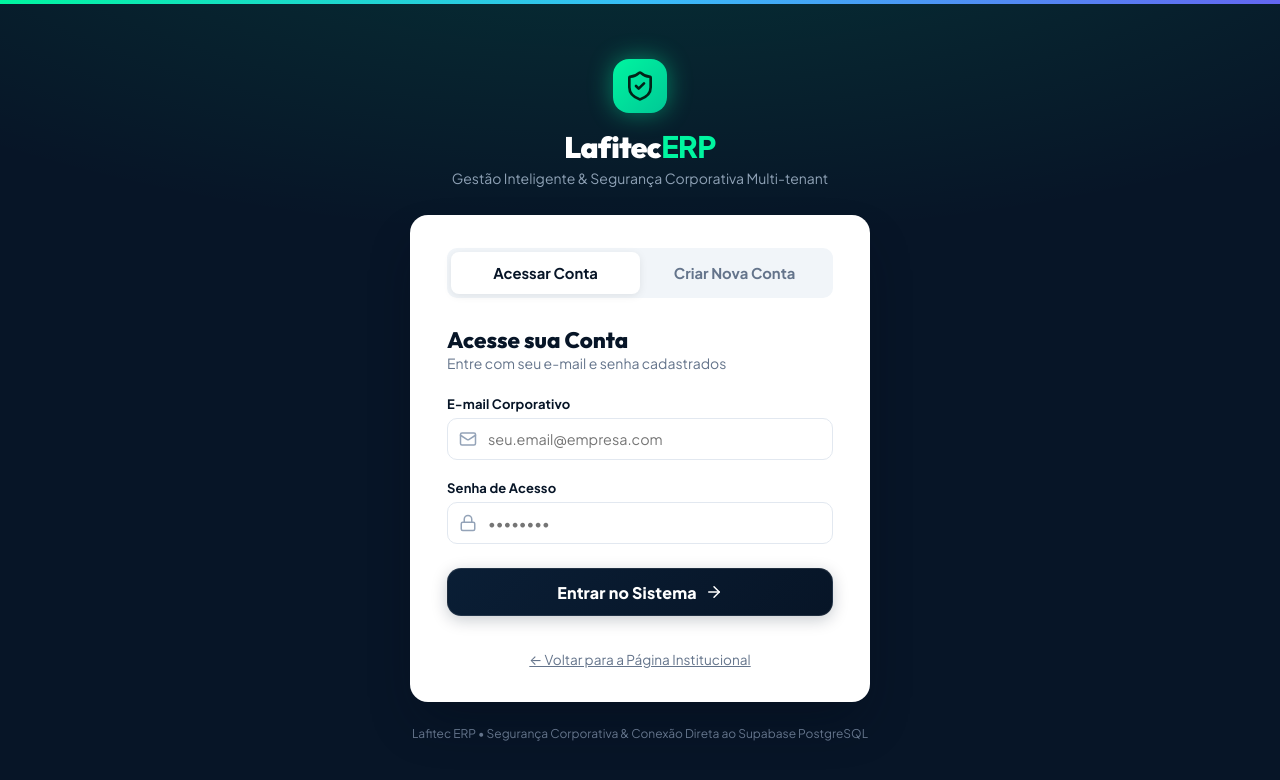
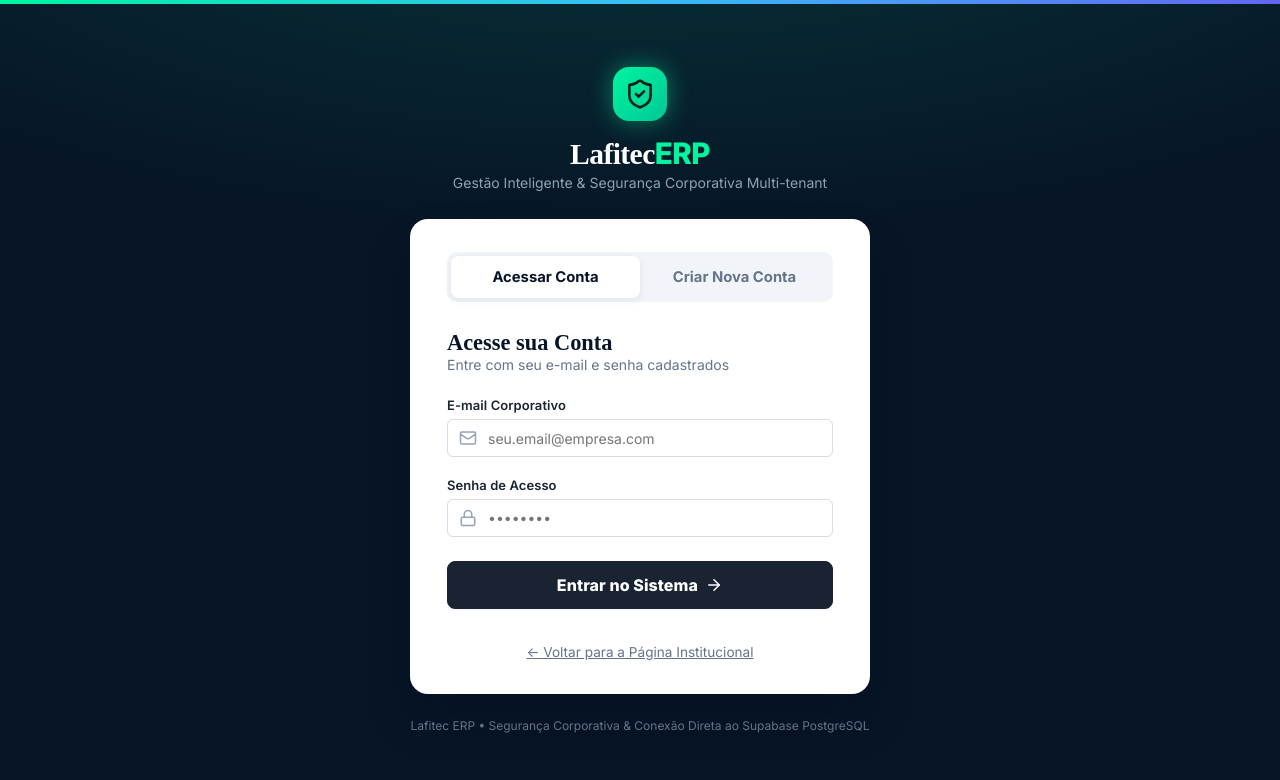
Before and after one commit to thiagolafite/lafitec-erp, a React (Vite) app: page / in a window 1280 px wide. Shown: the top 780 px of the page. Built offline with nearby package versions, Linux system fonts and the light colour scheme; no server answers.

Commit message:
design: redesign para layout corporativo e empresarial

```diff
--- a/src/index.css
+++ b/src/index.css
@@ -1,81 +1,80 @@
-/* Lafitec ERP - Ultra-Modern Enterprise High-Tech Design System */
-@import url('https://fonts.googleapis.com/css2?family=Plus+Jakarta+Sans:ital,wght@0,300;0,400;0,500;0,600;0,700;0,800;1,400;1,700&family=Outfit:wght@500;600;700;800;900&family=JetBrains+Mono:wght@400;600;700&display=swap');
+/* Lafitec ERP - Corporate Enterprise Design System */
+@import url('https://fonts.googleapis.com/css2?family=Inter:wght@300;400;500;600;700;800&family=JetBrains+Mono:wght@400;600&display=swap');
 
 :root {
-  /* High-Tech Executive Dark Canvas */
-  --primary-dark: #071527;
-  --primary-dark-hover: #0D223B;
-  --primary-dark-surface: #040C18;
-  --primary-dark-card: #0A1E35;
+  /* Corporate Navy Palette */
+  --primary-dark: #1A2332;
+  --primary-dark-hover: #243348;
+  --primary-dark-surface: #0F1824;
+  --primary-dark-card: #1E2D40;
 
-  /* Hyper-Vibrant Emerald & Electric Neon Accents */
-  --primary-accent: #00F5A0;
-  --primary-accent-dark: #00C896;
-  --primary-accent-deep: #008764;
-  --primary-accent-light: rgba(0, 245, 160, 0.12);
-  --primary-accent-glow: rgba(0, 245, 160, 0.28);
+  /* Corporate Blue Accents */
+  --primary-accent: #1E5FA3;
+  --primary-accent-dark: #1A54922;
+  --primary-accent-deep: #154a85;
+  --primary-accent-light: rgba(30, 95, 163, 0.10);
+  --primary-accent-glow: rgba(30, 95, 163, 0.18);
 
-  /* Electric Cobalt & Violet Tech */
-  --tech-blue: #38BDF8;
-  --tech-blue-glow: rgba(56, 189, 248, 0.25);
-  --tech-indigo: #6366F1;
-  --tech-indigo-glow: rgba(99, 102, 241, 0.25);
+  /* Secondary Blue */
+  --tech-blue: #2563EB;
+  --tech-blue-glow: rgba(37, 99, 235, 0.15);
+  --tech-indigo: #3B4F9C;
+  --tech-indigo-glow: rgba(59, 79, 156, 0.15);
 
   /* Surface & Background Tokens */
-  --bg-main: #F4F7FB;
+  --bg-main: #F1F4F8;
   --bg-card: #FFFFFF;
-  --bg-card-subtle: #F8FAFD;
-  --bg-sidebar: #051120;
-  --bg-sidebar-surface: #091A2E;
+  --bg-card-subtle: #F8FAFC;
+  --bg-sidebar: #1C2A3A;
+  --bg-sidebar-surface: #162236;
 
   /* Typography Colors */
-  --text-main: #0B192C;
-  --text-muted: #576F86;
+  --text-main: #1A2332;
+  --text-muted: #5A6B82;
   --text-light: #8FA2B6;
   --text-white: #FFFFFF;
 
   /* Borders & Dividers */
-  --border-color: #E2E8F0;
-  --border-subtle: #EDF2F7;
-  --border-glass: rgba(255, 255, 255, 0.12);
-  --border-accent: rgba(0, 245, 160, 0.35);
+  --border-color: #D4DCE8;
+  --border-subtle: #E8EDF4;
+  --border-glass: rgba(255, 255, 255, 0.10);
+  --border-accent: rgba(30, 95, 163, 0.30);
 
   /* Functional Status Colors */
-  --success: #10B981;
-  --success-bg: rgba(16, 185, 129, 0.1);
-  --warning: #F59E0B;
-  --warning-bg: rgba(245, 158, 11, 0.1);
-  --danger: #EF4444;
-  --danger-bg: rgba(239, 68, 68, 0.1);
-  --info: #0284C7;
-  --info-bg: rgba(2, 132, 199, 0.1);
+  --success: #16A34A;
+  --success-bg: rgba(22, 163, 74, 0.08);
+  --warning: #D97706;
+  --warning-bg: rgba(217, 119, 6, 0.08);
+  --danger: #DC2626;
+  --danger-bg: rgba(220, 38, 38, 0.08);
+  --info: #0369A1;
+  --info-bg: rgba(3, 105, 161, 0.08);
 
-  /* Modern Layered Shadows */
-  --shadow-xs: 0 1px 3px 0 rgba(11, 25, 44, 0.04);
-  --shadow-sm: 0 4px 8px -2px rgba(11, 25, 44, 0.05), 0 2px 4px -2px rgba(11, 25, 44, 0.03);
-  --shadow-md: 0 10px 24px -4px rgba(11, 25, 44, 0.08), 0 4px 8px -2px rgba(11, 25, 44, 0.04);
-  --shadow-lg: 0 20px 36px -8px rgba(7, 21, 39, 0.12), 0 8px 16px -4px rgba(7, 21, 39, 0.06);
-  --shadow-xl: 0 28px 60px -12px rgba(4, 12, 24, 0.28);
-  --shadow-glow: 0 0 24px rgba(0, 245, 160, 0.28);
+  /* Layered Shadows */
+  --shadow-xs: 0 1px 3px 0 rgba(26, 35, 50, 0.05);
+  --shadow-sm: 0 2px 6px -1px rgba(26, 35, 50, 0.07), 0 1px 4px -1px rgba(26, 35, 50, 0.04);
+  --shadow-md: 0 8px 20px -4px rgba(26, 35, 50, 0.10), 0 3px 8px -2px rgba(26, 35, 50, 0.05);
+  --shadow-lg: 0 16px 32px -6px rgba(15, 24, 36, 0.14), 0 6px 14px -4px rgba(15, 24, 36, 0.07);
+  --shadow-xl: 0 24px 48px -10px rgba(15, 24, 36, 0.22);
 
   /* Radii */
-  --radius-xs: 6px;
-  --radius-sm: 10px;
-  --radius-md: 14px;
-  --radius-lg: 20px;
-  --radius-xl: 28px;
+  --radius-xs: 4px;
+  --radius-sm: 6px;
+  --radius-md: 8px;
+  --radius-lg: 12px;
+  --radius-xl: 16px;
   --radius-full: 9999px;
 
-  /* Curves & Timing */
-  --transition-fast: all 0.18s cubic-bezier(0.16, 1, 0.3, 1);
-  --transition-normal: all 0.28s cubic-bezier(0.16, 1, 0.3, 1);
+  /* Transitions */
+  --transition-fast: all 0.15s ease;
+  --transition-normal: all 0.22s ease;
 }
 
 * {
   margin: 0;
   padding: 0;
   box-sizing: border-box;
-  font-family: 'Plus Jakarta Sans', -apple-system, BlinkMacSystemFont, 'Segoe UI', Roboto, sans-serif;
+  font-family: 'Inter', -apple-system, BlinkMacSystemFont, 'Segoe UI', Roboto, sans-serif;
   -webkit-font-smoothing: antialiased;
 }
 
@@ -86,20 +85,20 @@ body {
   overflow-x: hidden;
 }
 
-/* Custom High-Tech Scrollbar */
+/* Scrollbar */
 ::-webkit-scrollbar {
-  width: 7px;
-  height: 7px;
+  width: 6px;
+  height: 6px;
 }
 ::-webkit-scrollbar-track {
   background: #EDF2F7;
 }
 ::-webkit-scrollbar-thumb {
-  background: #CBD5E1;
-  border-radius: 4px;
+  background: #B0BDC8;
+  border-radius: 3px;
 }
 ::-webkit-scrollbar-thumb:hover {
-  background: #94A3B8;
+  background: #8FA2B6;
 }
 
 /* Base App Layout */
@@ -116,24 +115,22 @@ body {
   flex-direction: column;
   min-width: 0;
   overflow-y: auto;
-  background: radial-gradient(circle at top right, rgba(0, 245, 160, 0.03) 0%, transparent 40%),
-              radial-gradient(circle at bottom left, rgba(56, 189, 248, 0.03) 0%, transparent 40%),
-              var(--bg-main);
+  background: var(--bg-main);
 }
 
 .page-body {
-  padding: 2.25rem;
+  padding: 2rem 2.25rem;
   max-width: 1440px;
   width: 100%;
   margin: 0 auto;
 }
 
-/* Modern Card Surface */
+/* Card Surface */
 .card {
   background: var(--bg-card);
   border: 1px solid var(--border-color);
   border-radius: var(--radius-md);
-  padding: 1.65rem;
+  padding: 1.5rem;
   box-shadow: var(--shadow-sm);
   transition: var(--transition-normal);
   position: relative;
@@ -141,72 +138,71 @@ body {
 
 .card:hover {
   box-shadow: var(--shadow-md);
-  border-color: #CBD5E1;
+  border-color: #BCC8D8;
 }
 
 .card-header {
   display: flex;
   align-items: center;
   justify-content: space-between;
-  margin-bottom: 1.35rem;
+  margin-bottom: 1.25rem;
   flex-wrap: wrap;
   gap: 0.75rem;
 }
 
 .card-title {
-  font-family: 'Outfit', 'Plus Jakarta Sans', sans-serif;
-  font-size: 1.15rem;
+  font-size: 1rem;
   font-weight: 700;
   color: var(--primary-dark);
   display: flex;
   align-items: center;
-  gap: 0.65rem;
-  letter-spacing: -0.01em;
+  gap: 0.6rem;
+  letter-spacing: -0.005em;
 }
 
-/* High-Impact Action Buttons */
+/* Action Buttons */
 .btn {
   display: inline-flex;
   align-items: center;
   justify-content: center;
-  gap: 0.5rem;
-  padding: 0.65rem 1.35rem;
+  gap: 0.45rem;
+  padding: 0.6rem 1.25rem;
   font-size: 0.875rem;
-  font-weight: 700;
+  font-weight: 600;
   border-radius: var(--radius-sm);
   border: 1px solid transparent;
   cursor: pointer;
   transition: var(--transition-fast);
   text-decoration: none;
-  line-height: 1.2;
-  letter-spacing: 0.01em;
+  line-height: 1.25;
+  letter-spacing: 0.005em;
 }
 
 .btn-primary {
-  background: linear-gradient(135deg, #0A1E35 0%, #071527 100%);
+  background: var(--primary-dark);
   color: var(--text-white);
-  border: 1px solid rgba(255, 255, 255, 0.1);
-  box-shadow: 0 4px 16px rgba(7, 21, 39, 0.22);
+  border-color: var(--primary-dark);
+  box-shadow: var(--shadow-xs);
 }
 
 .btn-primary:hover {
-  background: linear-gradient(135deg, #102A48 0%, #0B1E34 100%);
-  transform: translateY(-2px);
-  box-shadow: 0 8px 24px rgba(7, 21, 39, 0.32);
+  background: var(--primary-dark-hover);
+  border-color: var(--primary-dark-hover);
+  box-shadow: var(--shadow-sm);
 }
 
 .btn-accent {
-  background: linear-gradient(135deg, #00F5A0 0%, #00D48B 50%, #00B377 100%);
-  color: #032318;
-  font-weight: 800;
-  border: 1px solid rgba(255, 255, 255, 0.4);
-  box-shadow: 0 4px 16px rgba(0, 245, 160, 0.32);
+  background: var(--primary-accent);
+  color: #FFFFFF;
+  font-weight: 600;
+  border-color: #1a5494;
+  box-shadow: var(--shadow-xs);
 }
 
 .btn-accent:hover {
-  background: linear-gradient(135deg, #1AFFB0 0%, #00E696 100%);
-  box-shadow: 0 8px 24px rgba(0, 245, 160, 0.45);
-  transform: translateY(-2px);
+  background: var(--primary-accent-deep);
+  border-color: #154a85;
+  box-shadow: var(--shadow-sm);
 }
 
 .btn-outline {
@@ -217,43 +213,43 @@ body {
 }
 
 .btn-outline:hover {
-  background-color: #F8FAFD;
-  border-color: #CBD5E1;
+  background-color: #F4F7FB;
+  border-color: #BCC8D8;
   color: var(--primary-dark);
-  transform: translateY(-1px);
 }
 
 .btn-danger {
-  background: linear-gradient(135deg, #EF4444 0%, #DC2626 100%);
+  background: var(--danger);
   color: white;
-  box-shadow: 0 4px 14px rgba(239, 68, 68, 0.25);
+  border-color: #c01f1f;
+  box-shadow: var(--shadow-xs);
 }
 
 .btn-danger:hover {
-  background: linear-gradient(135deg, #F87171 0%, #EF4444 100%);
-  transform: translateY(-1px);
-  box-shadow: 0 6px 18px rgba(239, 68, 68, 0.35);
+  background: #c01f1f;
+  border-color: #a31a1a;
+  box-shadow: var(--shadow-sm);
 }
 
 .btn-sm {
-  padding: 0.45rem 0.95rem;
+  padding: 0.4rem 0.9rem;
   font-size: 0.8125rem;
   border-radius: var(--radius-xs);
 }
 
 .btn-lg {
-  padding: 0.9rem 1.85rem;
-  font-size: 1.05rem;
+  padding: 0.75rem 1.75rem;
+  font-size: 1rem;
   border-radius: var(--radius-md);
 }
 
 .btn-icon {
-  width: 34px;
-  height: 34px;
+  width: 32px;
+  height: 32px;
   display: inline-flex;
   align-items: center;
   justify-content: center;
-  border-radius: var(--radius-xs);
+  border-radius: var(--radius-sm);
   color: var(--text-muted);
   background: #FFFFFF;
   border: 1px solid var(--border-color);
@@ -263,80 +259,79 @@ body {
 }
 
 .btn-icon:hover {
-  background-color: #F0FDF4;
-  border-color: var(--primary-accent-dark);
-  color: var(--primary-accent-deep);
-  transform: translateY(-1px);
+  background-color: #EBF3FC;
+  border-color: var(--primary-accent);
+  color: var(--primary-accent);
 }
 
-/* Refined Status Badges */
+/* Status Badges */
 .badge {
   display: inline-flex;
   align-items: center;
-  gap: 0.375rem;
-  padding: 0.28rem 0.85rem;
-  font-size: 0.725rem;
-  font-weight: 800;
-  border-radius: var(--radius-full);
-  letter-spacing: 0.04em;
+  gap: 0.3rem;
+  padding: 0.22rem 0.75rem;
+  font-size: 0.72rem;
+  font-weight: 700;
+  border-radius: var(--radius-xs);
+  letter-spacing: 0.03em;
   text-transform: uppercase;
 }
 
 .badge-success {
   background-color: var(--success-bg);
-  color: #047857;
-  border: 1px solid rgba(16, 185, 129, 0.25);
+  color: #15803D;
+  border: 1px solid rgba(22, 163, 74, 0.20);
 }
 
 .badge-warning {
   background-color: var(--warning-bg);
   color: #B45309;
-  border: 1px solid rgba(245, 158, 11, 0.25);
+  border: 1px solid rgba(217, 119, 6, 0.20);
 }
 
 .badge-danger {
   background-color: var(--danger-bg);
   color: #B91C1C;
-  border: 1px solid rgba(239, 68, 68, 0.25);
+  border: 1px solid rgba(220, 38, 38, 0.20);
 }
 
 .badge-info {
   background-color: var(--info-bg);
   color: #0369A1;
-  border: 1px solid rgba(2, 132, 199, 0.25);
+  border: 1px solid rgba(3, 105, 161, 0.20);
 }
 
 .badge-accent {
   background-color: var(--primary-accent-light);
-  color: #007A5A;
-  border: 1px solid rgba(0, 200, 150, 0.35);
+  color: var(--primary-accent);
+  border: 1px solid rgba(30, 95, 163, 0.25);
 }
 
 .badge-dark {
-  background-color: #0A1E35;
+  background-color: var(--primary-dark);
   color: #FFFFFF;
-  border: 1px solid rgba(255, 255, 255, 0.12);
+  border: 1px solid rgba(255, 255, 255, 0.10);
 }
 
-/* Polished Form Inputs */
+/* Form Inputs */
 .form-group {
-  margin-bottom: 1.25rem;
+  margin-bottom: 1.15rem;
   display: flex;
   flex-direction: column;
-  gap: 0.4rem;
+  gap: 0.35rem;
 }
 
 .form-label {
   font-size: 0.8125rem;
-  font-weight: 700;
+  font-weight: 600;
   color: var(--primary-dark);
-  letter-spacing: 0.01em;
+  letter-spacing: 0.005em;
 }
 
 .form-input, .form-select, .form-textarea {
   width: 100%;
-  padding: 0.68rem 0.95rem;
-  font-size: 0.9rem;
+  padding: 0.6rem 0.875rem;
+  font-size: 0.875rem;
   border: 1px solid var(--border-color);
   border-radius: var(--radius-sm);
   background-color: #FFFFFF;
@@ -346,7 +341,7 @@ body {
 }
 
 .form-input:focus, .form-select:focus, .form-textarea:focus {
-  border-color: var(--primary-accent-dark);
+  border-color: var(--primary-accent);
   box-shadow: 0 0 0 3px var(--primary-accent-glow);
   background-color: #FFFFFF;
 }
@@ -357,7 +352,7 @@ body {
   gap: 1rem;
 }
 
-/* Tables with Sleek Sticky Look */
+/* Tables */
 .table-responsive {
   width: 100%;
   overflow-x: auto;
@@ -372,19 +367,19 @@ body {
 }
 
 .table th {
-  background-color: #F8FAFD;
+  background-color: #F4F7FB;
   color: var(--text-muted);
-  font-size: 0.725rem;
-  font-weight: 800;
+  font-size: 0.72rem;
+  font-weight: 700;
   text-transform: uppercase;
-  letter-spacing: 0.06em;
-  padding: 0.95rem 1.15rem;
+  letter-spacing: 0.05em;
+  padding: 0.85rem 1.1rem;
   text-align: left;
   border-bottom: 1px solid var(--border-color);
 }
 
 .table td {
-  padding: 1.05rem 1.15rem;
+  padding: 0.95rem 1.1rem;
   font-size: 0.875rem;
   color: var(--text-main);
   border-bottom: 1px solid var(--border-subtle);
@@ -396,24 +391,24 @@ body {
 }
 
 .table tbody tr:hover {
-  background-color: #F4F8FC;
+  background-color: #F4F7FB;
 }
 
-/* Luxury Modal Overlay */
+/* Modal */
 .modal-overlay {
   position: fixed;
   top: 0;
   left: 0;
   right: 0;
   bottom: 0;
-  background-color: rgba(5, 17, 32, 0.72);
-  backdrop-filter: blur(10px);
+  background-color: rgba(15, 24, 36, 0.65);
+  backdrop-filter: blur(4px);
   display: flex;
   align-items: center;
   justify-content: center;
   z-index: 1000;
   padding: 1.25rem;
-  animation: fadeIn 0.22s ease-out;
+  animation: fadeIn 0.18s ease-out;
 }
 
 .modal-content {
@@ -423,8 +418,8 @@ body {
   max-width: 620px;
   box-shadow: var(--shadow-xl);
   overflow: hidden;
-  border: 1px solid rgba(255, 255, 255, 0.2);
-  animation: slideUp 0.28s cubic-bezier(0.16, 1, 0.3, 1);
+  border: 1px solid var(--border-color);
+  animation: slideUp 0.22s ease-out;
   transition: transform 0.15s ease, box-shadow 0.15s ease;
 }
 
@@ -436,33 +431,32 @@ body {
 
 .modal-shake {
   animation: modalShake 0.35s ease-in-out !important;
-  box-shadow: 0 0 0 3px rgba(0, 200, 150, 0.5), var(--shadow-xl) !important;
+  box-shadow: 0 0 0 3px rgba(30, 95, 163, 0.35), var(--shadow-xl) !important;
 }
 
 .modal-header {
-  padding: 1.35rem 1.75rem;
-  background: linear-gradient(135deg, #071527 0%, #0C2138 100%);
+  padding: 1.2rem 1.5rem;
+  background: var(--primary-dark);
   color: white;
   display: flex;
   align-items: center;
   justify-content: space-between;
-  border-bottom: 1px solid rgba(255, 255, 255, 0.08);
+  border-bottom: 1px solid rgba(255, 255, 255, 0.07);
 }
 
 .modal-title {
-  font-family: 'Outfit', 'Plus Jakarta Sans', sans-serif;
-  font-size: 1.15rem;
+  font-size: 1rem;
   font-weight: 700;
   color: white;
-  letter-spacing: -0.01em;
+  letter-spacing: -0.005em;
 }
 
 .modal-close {
-  background: rgba(255, 255, 255, 0.08);
-  border: 1px solid rgba(255, 255, 255, 0.12);
-  color: rgba(255, 255, 255, 0.8);
+  background: rgba(255, 255, 255, 0.07);
+  border: 1px solid rgba(255, 255, 255, 0.10);
+  color: rgba(255, 255, 255, 0.75);
   cursor: pointer;
-  padding: 0.35rem;
+  padding: 0.3rem;
   border-radius: var(--radius-xs);
   display: flex;
   align-items: center;
@@ -472,77 +466,75 @@ body {
 
 .modal-close:hover {
   color: white;
-  background: rgba(239, 68, 68, 0.2);
-  border-color: #EF4444;
+  background: rgba(220, 38, 38, 0.18);
+  border-color: #DC2626;
 }
 
 .modal-body {
-  padding: 1.75rem;
+  padding: 1.5rem;
   max-height: 78vh;
   overflow-y: auto;
 }
 
 .modal-footer {
-  padding: 1.15rem 1.75rem;
-  background-color: #F8FAFD;
+  padding: 1rem 1.5rem;
+  background-color: #F8FAFC;
   border-top: 1px solid var(--border-color);
   display: flex;
   align-items: center;
   justify-content: flex-end;
-  gap: 0.75rem;
+  gap: 0.65rem;
 }
 
-/* Sidebar & High-Tech Navigation */
+/* Sidebar & Navigation */
 .sidebar {
-  width: 280px;
-  background: linear-gradient(180deg, #051120 0%, #071629 50%, #040E1B 100%);
+  width: 272px;
+  background: var(--bg-sidebar);
   color: white;
   display: flex;
   flex-direction: column;
   min-height: 100vh;
   transition: var(--transition-normal);
-  border-right: 1px solid rgba(255, 255, 255, 0.08);
+  border-right: 1px solid rgba(255, 255, 255, 0.06);
   position: relative;
-  box-shadow: 4px 0 24px rgba(4, 12, 24, 0.3);
+  box-shadow: 2px 0 16px rgba(15, 24, 36, 0.22);
 }
 
 .sidebar-logo {
-  padding: 1.5rem;
+  padding: 1.35rem 1.25rem;
   display: flex;
   align-items: center;
-  gap: 0.95rem;
-  border-bottom: 1px solid rgba(255, 255, 255, 0.08);
+  gap: 0.85rem;
+  border-bottom: 1px solid rgba(255, 255, 255, 0.07);
 }
 
 .sidebar-brand {
-  font-family: 'Outfit', sans-serif;
-  font-size: 1.45rem;
-  font-weight: 900;
-  letter-spacing: -0.03em;
+  font-size: 1.3rem;
+  font-weight: 800;
+  letter-spacing: -0.02em;
   color: white;
 }
 
 .sidebar-brand span {
-  color: var(--primary-accent);
-  text-shadow: 0 0 16px rgba(0, 245, 160, 0.5);
+  color: #5B9BD5;
 }
 
 .sidebar-nav {
-  padding: 1.25rem 0.95rem;
+  padding: 1.1rem 0.85rem;
   display: flex;
   flex-direction: column;
-  gap: 0.35rem;
+  gap: 0.25rem;
   flex: 1;
 }
 
 .sidebar-item {
   display: flex;
   align-items: center;
-  gap: 0.9rem;
-  padding: 0.75rem 1.1rem;
-  color: #8FA2B6;
+  gap: 0.8rem;
+  padding: 0.65rem 1rem;
+  color: #A0B0C0;
   font-size: 0.875rem;
-  font-weight: 600;
+  font-weight: 500;
   border-radius: var(--radius-sm);
   text-decoration: none;
   transition: var(--transition-fast);
@@ -556,82 +548,77 @@ body {
 
 .sidebar-item:hover {
   color: #FFFFFF;
-  background-color: rgba(255, 255, 255, 0.06);
-  border-color: rgba(255, 255, 255, 0.08);
-  transform: translateX(2px);
+  background-color: rgba(255, 255, 255, 0.07);
+  border-color: rgba(255, 255, 255, 0.07);
 }
 
 .sidebar-item.active {
-  background: linear-gradient(135deg, rgba(0, 245, 160, 0.15) 0%, rgba(0, 200, 150, 0.05) 100%);
-  color: #00F5A0;
-  font-weight: 800;
-  border: 1px solid rgba(0, 245, 160, 0.4);
-  box-shadow: 0 4px 20px rgba(0, 245, 160, 0.15);
+  background: rgba(30, 95, 163, 0.20);
+  color: #FFFFFF;
+  font-weight: 600;
+  border: 1px solid rgba(30, 95, 163, 0.35);
 }
 
 .sidebar-item.active::before {
   content: '';
   position: absolute;
   left: 0;
-  top: 20%;
-  height: 60%;
-  width: 4px;
-  background-color: #00F5A0;
-  border-radius: 0 4px 4px 0;
-  box-shadow: 0 0 10px #00F5A0;
+  top: 15%;
+  height: 70%;
+  width: 3px;
+  background-color: #5B9BD5;
+  border-radius: 0 3px 3px 0;
 }
 
-/* Floating Glass Topbar */
+/* Topbar */
 .topbar {
-  height: 72px;
-  background-color: rgba(255, 255, 255, 0.88);
-  backdrop-filter: blur(16px);
-  border-bottom: 1px solid rgba(226, 232, 240, 0.8);
-  padding: 0 2.25rem;
+  height: 60px;
+  background-color: #FFFFFF;
+  border-bottom: 1px solid var(--border-color);
+  padding: 0 2rem;
   display: flex;
   align-items: center;
   justify-content: space-between;
   position: sticky;
   top: 0;
   z-index: 100;
-  box-shadow: 0 2px 12px rgba(11, 25, 44, 0.03);
+  box-shadow: 0 1px 4px rgba(26, 35, 50, 0.04);
 }
 
 .page-header {
-  margin-bottom: 2rem;
+  margin-bottom: 1.75rem;
   display: flex;
   align-items: center;
   justify-content: space-between;
   flex-wrap: wrap;
-  gap: 1.25rem;
+  gap: 1rem;
 }
 
 .page-title-group h1 {
-  font-family: 'Outfit', 'Plus Jakarta Sans', sans-serif;
-  font-size: 1.85rem;
-  font-weight: 800;
+  font-size: 1.6rem;
+  font-weight: 700;
   color: var(--primary-dark);
   letter-spacing: -0.02em;
 }
 
 .page-title-group p {
   color: var(--text-muted);
-  font-size: 0.9rem;
-  margin-top: 0.25rem;
+  font-size: 0.875rem;
+  margin-top: 0.2rem;
 }
 
-/* High-Impact Stat Grid & KPI Cards */
+/* Stat Grid & KPI Cards */
 .stat-grid {
   display: grid;
-  grid-template-columns: repeat(auto-fit, minmax(250px, 1fr));
-  gap: 1.35rem;
-  margin-bottom: 2.25rem;
+  grid-template-columns: repeat(auto-fit, minmax(230px, 1fr));
+  gap: 1.25rem;
+  margin-bottom: 2rem;
 }
 
 .stat-card {
   background: #FFFFFF;
   border-radius: var(--radius-md);
-  padding: 1.45rem 1.65rem;
+  padding: 1.35rem 1.5rem;
   border: 1px solid var(--border-color);
   box-shadow: var(--shadow-sm);
   display: flex;
@@ -649,15 +636,14 @@ body {
   left: 0;
   right: 0;
   height: 3px;
-  background: linear-gradient(90deg, #00F5A0, #38BDF8);
+  background: var(--primary-accent);
   opacity: 0;
-  transition: opacity 0.3s ease;
+  transition: opacity 0.22s ease;
 }
 
 .stat-card:hover {
   box-shadow: var(--shadow-md);
-  transform: translateY(-3px);
-  border-color: #CBD5E1;
+  border-color: #BCC8D8;
 }
 
 .stat-card:hover::after {
@@ -665,25 +651,24 @@ body {
 }
 
 .stat-val {
-  font-family: 'Outfit', 'Plus Jakarta Sans', sans-serif;
-  font-size: 1.95rem;
-  font-weight: 800;
+  font-size: 1.75rem;
+  font-weight: 700;
   color: var(--primary-dark);
-  margin-top: 0.35rem;
+  margin-top: 0.3rem;
   letter-spacing: -0.02em;
 }
 
 .stat-label {
-  font-size: 0.775rem;
-  font-weight: 800;
+  font-size: 0.75rem;
+  font-weight: 700;
   color: var(--text-muted);
   text-transform: uppercase;
-  letter-spacing: 0.06em;
+  letter-spacing: 0.05em;
 }
 
 .stat-icon-wrapper {
-  width: 52px;
-  height: 52px;
+  width: 48px;
+  height: 48px;
   border-radius: var(--radius-md);
   display: flex;
   align-items: center;
@@ -705,8 +690,8 @@ body {
 }
 
 @keyframes slideUp {
-  from { transform: translateY(24px) scale(0.98); opacity: 0; }
-  to { transform: translateY(0) scale(1); opacity: 1; }
+  from { transform: translateY(16px); opacity: 0; }
+  to { transform: translateY(0); opacity: 1; }
 }
 
 @keyframes spin {
@@ -714,10 +699,6 @@ body {
 }
 
 @keyframes pulseGlow {
-  0%, 100% {
-    box-shadow: 0 0 15px rgba(0, 245, 160, 0.3);
-  }
-  50% {
-    box-shadow: 0 0 28px rgba(0, 245, 160, 0.65);
-  }
+  0%, 100% { opacity: 0.7; }
+  50% { opacity: 1; }
 }
```
Also changed, not shown: src/components/Sidebar.jsx (+20 -21 lines).
